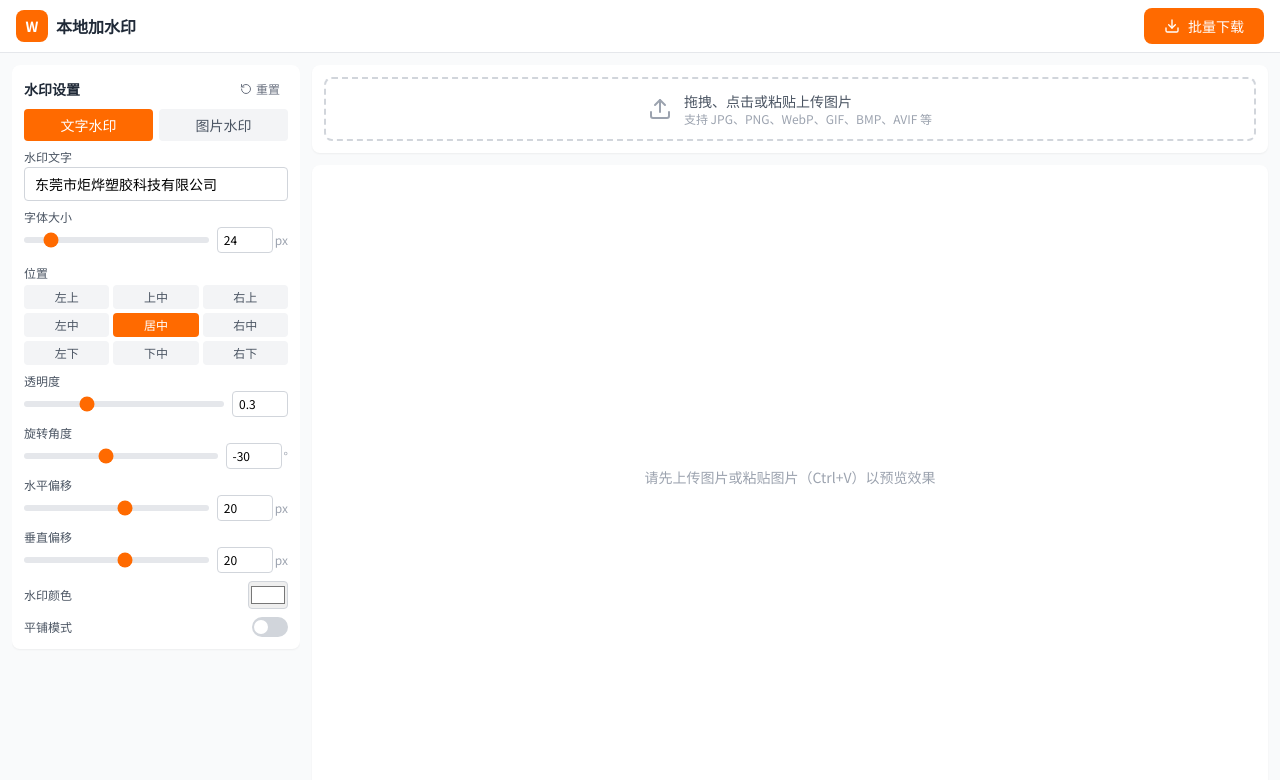
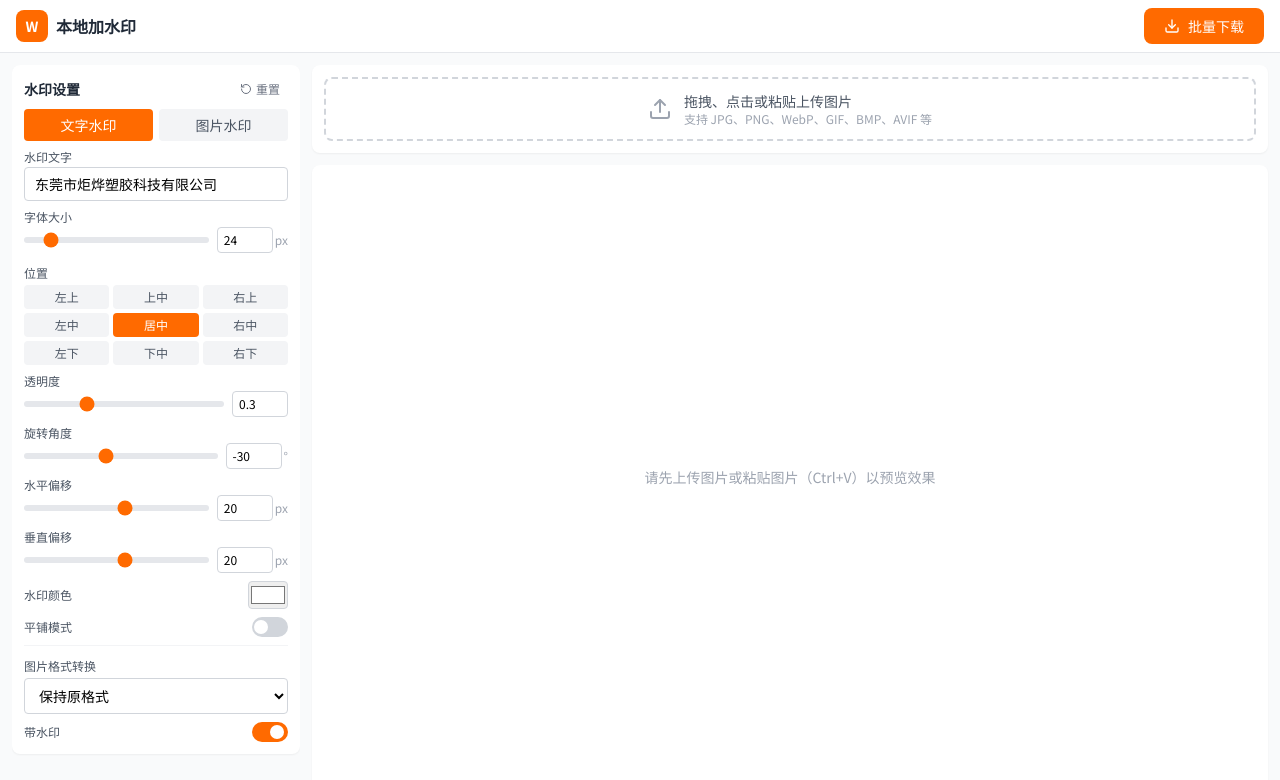
Before and after one commit to sanzhixiaoxia/local-imgs-watermark, a React (Vite) app: page / in a window 1280 px wide. Shown: the top 780 px of the page. Built offline with nearby package versions, Linux system fonts and the light colour scheme.

Commit message:
feat: 新增图片格式转换下拉框与带水印开关

```diff
--- a/src/App.tsx
+++ b/src/App.tsx
@@ -20,6 +20,8 @@ const DEFAULT_SETTINGS: WatermarkSettings = {
   tileSpacingX: 1.5,
   tileSpacingY: 2,
   watermarkImage: null,
+  outputFormat: 'original',
+  outputWithWatermark: true,
 }
 
 const STORAGE_KEY = 'watermark-settings'
--- a/src/components/Preview.tsx
+++ b/src/components/Preview.tsx
@@ -1,7 +1,7 @@
 import { useEffect, useRef, useState } from 'react'
 import { Copy, Check } from 'lucide-react'
 import { WatermarkSettings } from '../types'
-import { renderWatermark, extensionFromMime, resolveOutputMimeForSource } from '../utils/watermark'
+import { renderWatermark, extensionFromMime, resolveOutputMime } from '../utils/watermark'
 import { useToast } from './Toast'
 
 interface PreviewProps {
@@ -32,8 +32,20 @@ export default function Preview({ images, selectedIndex, watermarkSettings }: Pr
       liveCanvas.width = img.width
       liveCanvas.height = img.height
       liveCtx.clearRect(0, 0, liveCanvas.width, liveCanvas.height)
+
+      const selected = images[selectedIndex]
+      const outputMime = resolveOutputMime(watermarkSettings, selected?.type || '')
+      // JPEG 不支持透明，预览时也铺白底，所见即所得
+      if (outputMime === 'image/jpeg') {
+        liveCtx.fillStyle = '#ffffff'
+        liveCtx.fillRect(0, 0, liveCanvas.width, liveCanvas.height)
+      }
+
       liveCtx.drawImage(img, 0, 0)
-      await renderWatermark(liveCtx, liveCanvas.width, liveCanvas.height, watermarkSettings)
+      // 勾选了“带水印”才叠加水印
+      if (watermarkSettings.outputWithWatermark) {
+        await renderWatermark(liveCtx, liveCanvas.width, liveCanvas.height, watermarkSettings)
+      }
     }
     img.src = URL.createObjectURL(images[selectedIndex])
   }, [images, selectedIndex, watermarkSettings])
@@ -41,8 +53,8 @@ export default function Preview({ images, selectedIndex, watermarkSettings }: Pr
   const handleCopy = async () => {
     if (!canvasRef.current) return
     const selectedImage = images[selectedIndex]
-    // 按原图格式导出（保留 png/jpeg/webp，其余回退 png）
-    const outputMime = resolveOutputMimeForSource(selectedImage.type)
+    // 按设置决定导出格式（保持原格式 / 强制 png·jpeg·webp），其余回退 png
+    const outputMime = resolveOutputMime(watermarkSettings, selectedImage.type)
     // 剪贴板仅支持 png / webp，复制时优先用 webp 以减小体积
     const clipboardMime = outputMime === 'image/jpeg' ? 'image/png' : outputMime
     const downloadExt = extensionFromMime(outputMime)
--- a/src/components/WatermarkConfig.tsx
+++ b/src/components/WatermarkConfig.tsx
@@ -1,6 +1,6 @@
 import { useState, useRef } from 'react'
 import { Upload, RotateCcw } from 'lucide-react'
-import { WatermarkSettings } from '../types'
+import { WatermarkSettings, OutputFormat } from '../types'
 import SliderInput from './SliderInput'
 
 interface WatermarkConfigProps {
@@ -34,6 +34,8 @@ const DEFAULT_SETTINGS: WatermarkSettings = {
   tileSpacingX: 1.5,
   tileSpacingY: 2,
   watermarkImage: null,
+  outputFormat: 'original',
+  outputWithWatermark: true,
 }
 
 export default function WatermarkConfig({ settings, onChange }: WatermarkConfigProps) {
@@ -257,6 +259,38 @@ export default function WatermarkConfig({ settings, onChange }: WatermarkConfigP
             />
           </>
         )}
+
+        {/* 图片格式转换 */}
+        <div className="pt-3 mt-3 border-t border-gray-100 space-y-2">
+          <div>
+            <label className="block text-xs font-medium text-gray-600 mb-1">图片格式转换</label>
+            <select
+              value={settings.outputFormat}
+              onChange={(e) => handleChange('outputFormat', e.target.value as OutputFormat)}
+              className="w-full px-2.5 py-1.5 text-sm border border-gray-300 rounded focus:outline-none focus:ring-1 focus:ring-primary bg-white"
+            >
+              <option value="original">保持原格式</option>
+              <option value="png">PNG</option>
+              <option value="jpeg">JPEG</option>
+              <option value="webp">WebP</option>
+            </select>
+          </div>
+          <div className="flex items-center justify-between">
+            <label className="text-xs font-medium text-gray-600">带水印</label>
+            <button
+              onClick={() => handleChange('outputWithWatermark', !settings.outputWithWatermark)}
+              className={`relative inline-flex h-5 w-9 items-center rounded-full transition-colors ${
+                settings.outputWithWatermark ? 'bg-primary' : 'bg-gray-300'
+              }`}
+            >
+              <span
+                className={`inline-block h-3.5 w-3.5 transform rounded-full bg-white transition-transform duration-200 ${
+                  settings.outputWithWatermark ? 'translate-x-[18px]' : 'translate-x-[2px]'
+                }`}
+              />
+            </button>
+          </div>
+        </div>
       </div>
     </div>
   )
--- a/src/types.ts
+++ b/src/types.ts
@@ -1,3 +1,5 @@
+export type OutputFormat = 'original' | 'png' | 'jpeg' | 'webp'
+
 export interface WatermarkSettings {
   type: 'text' | 'image'
   text: string
@@ -12,4 +14,8 @@ export interface WatermarkSettings {
   tileSpacingX: number
   tileSpacingY: number
   watermarkImage: string | null
+  /** 导出图片格式：保持原格式 / 强制转换为 png·jpeg·webp */
+  outputFormat: OutputFormat
+  /** 导出时是否带水印 */
+  outputWithWatermark: boolean
 }
--- a/src/utils/watermark.ts
+++ b/src/utils/watermark.ts
@@ -1,6 +1,6 @@
 import JSZip from 'jszip'
 import { saveAs } from 'file-saver'
-import { WatermarkSettings } from '../types'
+import { WatermarkSettings, OutputFormat } from '../types'
 
 export async function renderWatermark(
   ctx: CanvasRenderingContext2D,
@@ -159,6 +159,19 @@ export function resolveOutputMimeForSource(sourceType: string): string {
   return 'image/png'
 }
 
+// 强制指定的导出格式对应的 MIME
+const FORCED_OUTPUT_MIME: Record<Exclude<OutputFormat, 'original'>, string> = {
+  png: 'image/png',
+  jpeg: 'image/jpeg',
+  webp: 'image/webp',
+}
+
+// 综合“用户指定格式”与“原图格式”得出最终导出 MIME
+export function resolveOutputMime(settings: WatermarkSettings, sourceType: string): string {
+  if (settings.outputFormat !== 'original') return FORCED_OUTPUT_MIME[settings.outputFormat]
+  return resolveOutputMimeForSource(sourceType)
+}
+
 // 依据 MIME 推导下载文件扩展名
 export function extensionFromMime(mime: string): string {
   switch (mime.toLowerCase()) {
@@ -203,15 +216,20 @@ export async function exportImages(images: File[], settings: WatermarkSettings)
     canvas.width = img.width
     canvas.height = img.height
 
+    // 导出格式：用户指定优先，否则保持原图格式
+    const outputMime = resolveOutputMime(settings, image.type)
+
     // JPEG 不支持透明，先铺白底再绘制，避免透明区域变黑
-    const outputMime = resolveOutputMimeForSource(image.type)
     if (outputMime === 'image/jpeg') {
       ctx.fillStyle = '#ffffff'
       ctx.fillRect(0, 0, canvas.width, canvas.height)
     }
 
     ctx.drawImage(img, 0, 0)
-    await renderWatermark(ctx, canvas.width, canvas.height, settings)
+    // 勾选了“带水印”才叠加水印
+    if (settings.outputWithWatermark) {
+      await renderWatermark(ctx, canvas.width, canvas.height, settings)
+    }
 
     const blob = await new Promise<Blob>((resolve) => {
       canvas.toBlob((blob) => resolve(blob!), outputMime)
```
Also changed, not shown: 5 other files (tests, documents, lock files or other folders).
